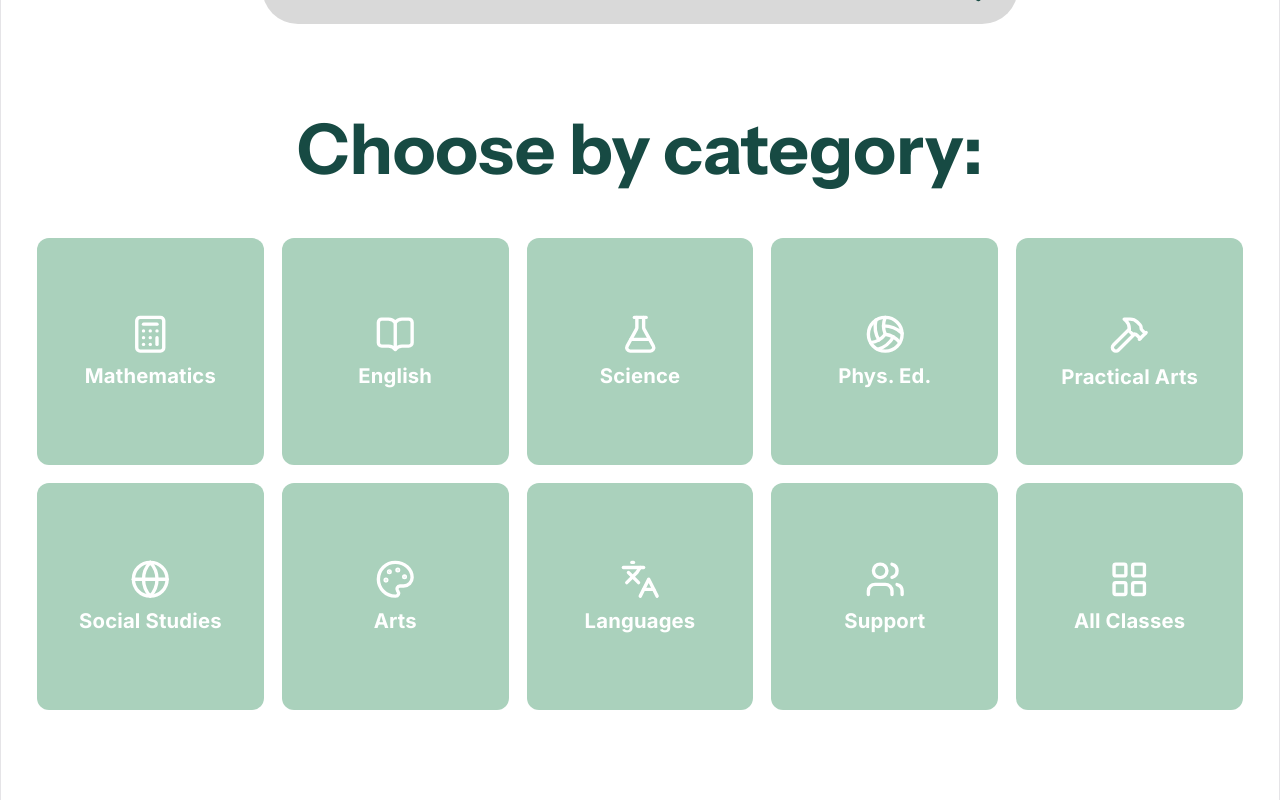
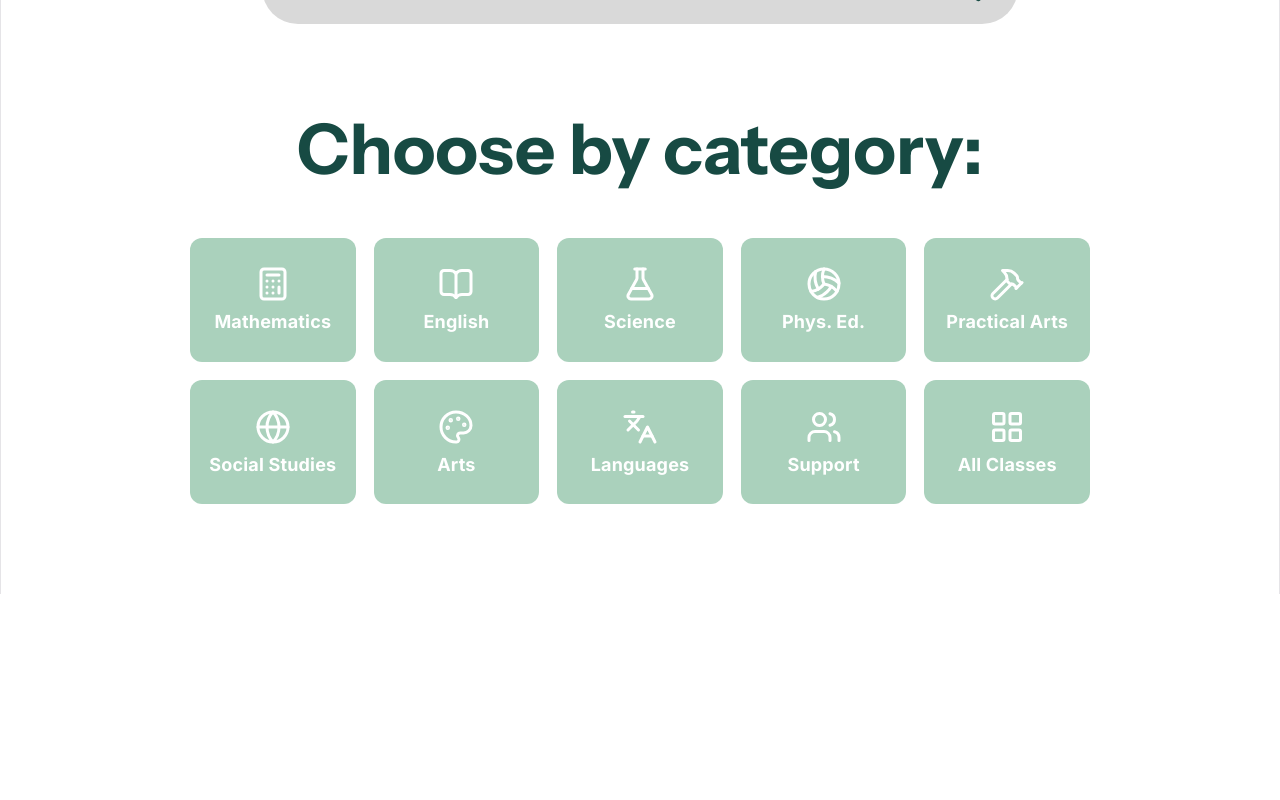
Before and after one commit to DanielH828/team-SifakaAbnab-SchoolGuide, a React (Vite) app: page / in a window 1280 px wide. Shown: the part 472-1272 px from the top of the page. After the commit the page ends 1066 px from the top, so only its background shows below. Built offline with nearby package versions, Linux system fonts and the light colour scheme; no server answers.

Commit message:
made ui look better credit: me

```diff
--- a/src/components/Homepage.jsx
+++ b/src/components/Homepage.jsx
@@ -82,20 +82,20 @@ export default function Homepage({ toggleOverlay, goToCourseList }) {
             Choose by category:
           </h2>
 
-          <ul className="mt-5 grid grid-cols-2 gap-2.5 sm:mt-10 sm:grid-cols-3 sm:gap-4 md:grid-cols-4 lg:mt-12 lg:grid-cols-5">
+          <ul className="mx-auto mt-5 grid max-w-[900px] grid-cols-2 gap-2.5 sm:mt-10 sm:grid-cols-3 sm:gap-4 md:grid-cols-4 lg:mt-12 lg:grid-cols-5">
             {categories.map((cat) => (
               <li key={cat.label}>
                 <button
                   type="button"
                   onClick={() => pickCategory(cat.label)}
-                  className="group flex aspect-square w-full cursor-pointer flex-col items-center justify-center gap-1.5 rounded-[10px] bg-sif-mint p-2 text-white transition hover:brightness-105 focus:outline-none focus-visible:ring-4 focus-visible:ring-sif-green/30 sm:gap-2 sm:rounded-[12px] sm:p-3"
+                  className="group flex aspect-[4/3] w-full cursor-pointer flex-col items-center justify-center gap-1.5 rounded-[10px] bg-sif-mint p-2 text-white transition hover:brightness-105 focus:outline-none focus-visible:ring-4 focus-visible:ring-sif-green/30 sm:gap-2 sm:rounded-[12px] sm:p-3"
                 >
                   <cat.Icon
-                    className="size-6 sm:size-8 lg:size-9"
+                    className="size-5 sm:size-7 lg:size-8"
                     strokeWidth={2}
                     aria-hidden
                   />
-                  <span className="font-ui text-[11px] font-bold leading-tight sm:text-base lg:text-lg">
+                  <span className="font-ui text-[11px] font-bold leading-tight sm:text-sm lg:text-base">
                     {cat.label}
                   </span>
                 </button>
```
